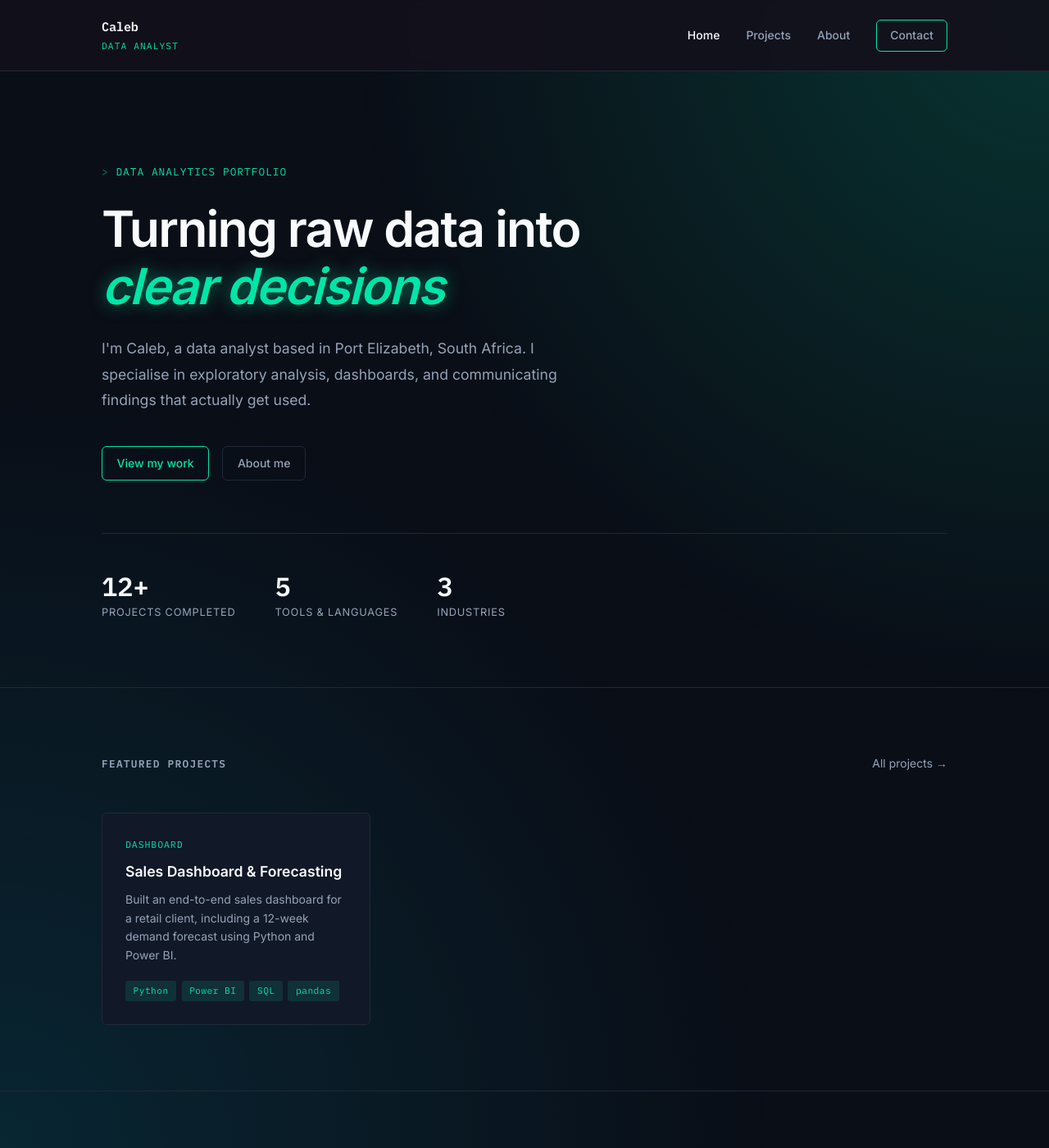
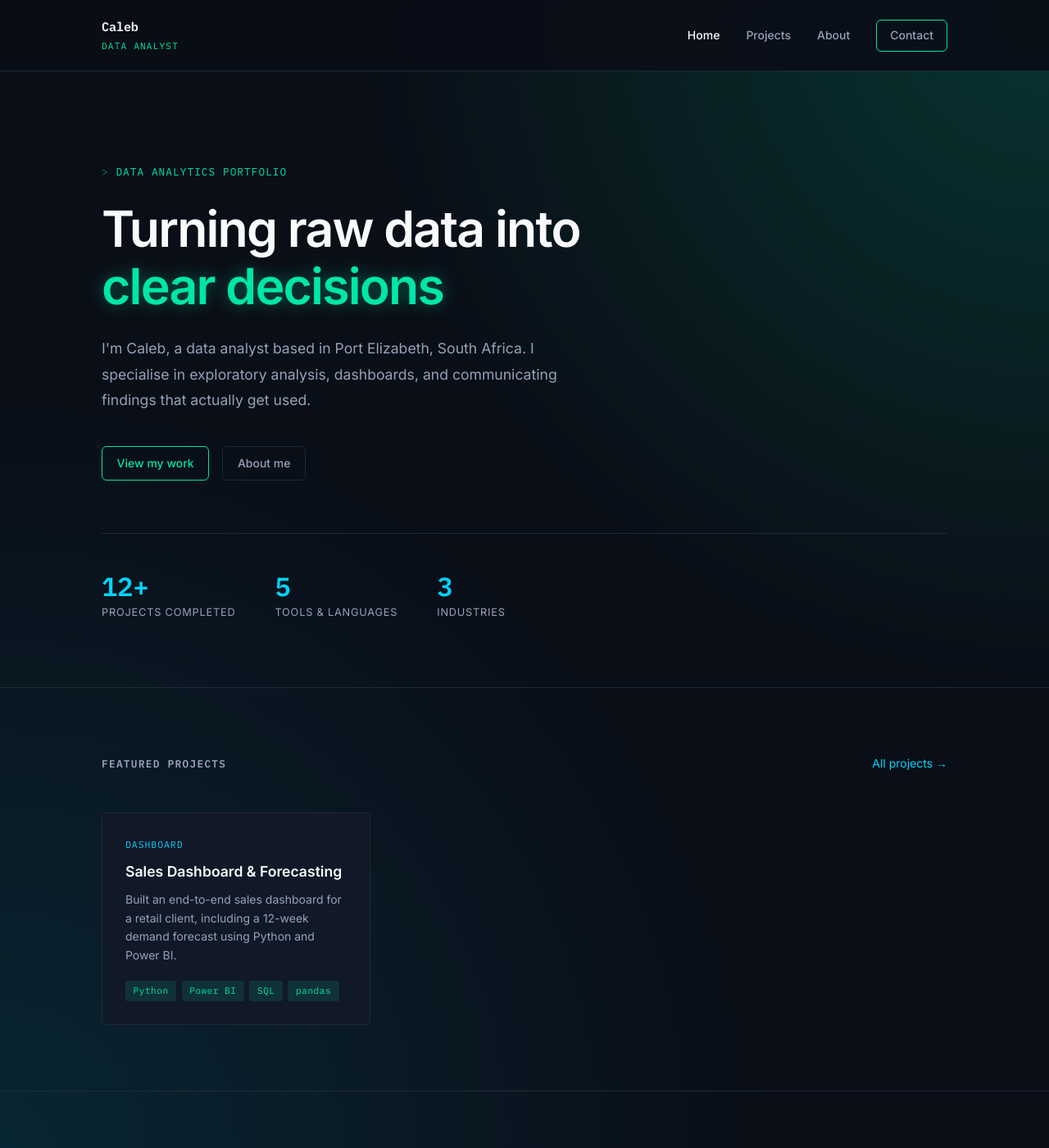
Before and after one commit to Shazilazi/Shazilazi.github.io, a Jekyll site: the page built from index.md, in a window 1280 px wide and 1400 px high. Shown: the whole window at 82% size. Built offline with Jekyll 4.4.1, drawn with Linux system fonts in a browser that asks for light colours.

Commit message:
Update style.css

```diff
--- a/assets/css/style.css
+++ b/assets/css/style.css
@@ -2,18 +2,23 @@
    TOKENS
    ============================================ */
 :root {
-  --bg:         #0A0E17;
-  --surface:    #111827;
-  --border:     #1F2937;
+  --bg:          #0A0E17;
+  --surface:     #111827;
+  --border:      #1F2937;
+  --text:        #F8FAFC;
+  --muted:       #94A3B8;
 
-  --text:       #F8FAFC;
-  --muted:      #94A3B8;
+  --accent:      #00E5A8;
+  --accent-dim:  rgba(0, 229, 168, 0.12);
 
-  --accent:     #00E5A8;
-  --accent-dim: rgba(0,229,168,0.12);
+  --accent2:     #00D4FF;
+  --accent2-dim: rgba(0, 212, 255, 0.12);
 
-   --font-mono: 'IBM Plex Mono', monospace;--font-sans: 'Inter', system-ui, sans-serif;
-   --radius: 6px;--max-w: 1080px;
+  --font-mono: 'IBM Plex Mono', monospace;
+  --font-sans: 'Inter', system-ui, sans-serif;
+
+  --radius: 6px;
+  --max-w: 1080px;
 }
 
 /* ============================================
@@ -32,23 +37,15 @@ a { color: var(--accent); text-decoration: none; }
 a:hover { text-decoration: underline; }
 img { max-width: 100%; display: block; }
 
+/* Ambient background glow — fixed so it doesn't scroll with the page.
+   Top-right uses primary teal, bottom-left uses secondary cyan. */
 body::before {
   content: "";
   position: fixed;
   inset: 0;
-
   background:
-    radial-gradient(
-      circle at top right,
-      rgba(0, 229, 168, 0.18) 0%,
-      transparent 45%
-    ),
-    radial-gradient(
-      circle at bottom left,
-      rgba(0, 212, 255, 0.12) 0%,
-      transparent 50%
-    );
-
+    radial-gradient(circle at top right, rgba(0, 229, 168, 0.18) 0%, transparent 45%),
+    radial-gradient(circle at bottom left, rgba(0, 212, 255, 0.12) 0%, transparent 50%);
   pointer-events: none;
   z-index: -1;
 }
@@ -70,7 +67,7 @@ body::before {
   padding: 1.25rem 0;
   position: sticky;
   top: 0;
-  background: rgba(19, 17, 28, 0.92);
+  background: rgba(10, 14, 23, 0.92);
   backdrop-filter: blur(8px);
   z-index: 100;
 }
@@ -131,7 +128,7 @@ body::before {
 }
 .btn:hover {
   background: var(--accent);
-  color: #fff;
+  color: #000;
   text-decoration: none;
 }
 .btn--nav { padding: 0.4rem 1rem; }
@@ -147,45 +144,6 @@ body::before {
 /* ============================================
    HERO
    ============================================ */
-/*.hero {
-  position: relative;
-  overflow: hidden;
-}
-
-.hero::before {
-  content: "";
-  position: absolute;
-  inset: 0;
-
-  background-image:
-    linear-gradient(rgba(255,255,255,0.03) 1px, transparent 1px),
-    linear-gradient(90deg, rgba(255,255,255,0.03) 1px, transparent 1px);
-
-  background-size: 40px 40px;
-
-  pointer-events: none;
-}*/
-
-/*.hero {
-  position: relative;
-  overflow: hidden;
-}
-
-.hero::before {
-  content: "";
-  position: absolute;
-  inset: 0;
-
-  background:
-    radial-gradient(
-      circle at top right,
-      rgba(0,229,168,0.25),
-      transparent 75%
-    );
-
-  pointer-events: none;
-}*/
-
 .hero {
   padding: 7rem 0 5rem;
   border-bottom: 1px solid var(--border);
@@ -211,13 +169,10 @@ body::before {
   margin-bottom: 1.5rem;
 }
 .hero__title em {
-  color: var(--accent);
-  text-shadow: 0 0 20px rgba(0,229,168,0.5);/*0.4*/
-}
-/*.hero__title em {
   font-style: normal;
   color: var(--accent);
-}*/
+  text-shadow: 0 0 20px rgba(0, 229, 168, 0.4);
+}
 .hero__sub {
   font-size: 1.1rem;
   color: var(--muted);
@@ -242,7 +197,7 @@ body::before {
   font-family: var(--font-mono);
   font-size: 2rem;
   font-weight: 600;
-  color: var(--text);
+  color: var(--accent2);
   line-height: 1;
 }
 .stat__label {
@@ -277,7 +232,7 @@ body::before {
 }
 .section__link {
   font-size: 0.875rem;
-  color: var(--muted);
+  color: var(--accent2);
   transition: color 0.2s;
 }
 .section__link:hover {
@@ -318,7 +273,7 @@ body::before {
 .project-card__category {
   font-family: var(--font-mono);
   font-size: 0.72rem;
-  color: var(--accent);
+  color: var(--accent2);
   text-transform: uppercase;
   letter-spacing: 0.08em;
 }
@@ -460,7 +415,7 @@ body::before {
 .about-sidebar__role {
   font-family: var(--font-mono);
   font-size: 0.8rem;
-  color: var(--accent);
+  color: var(--accent2);
   margin-bottom: 1.5rem;
 }
 .about-sidebar__links {
@@ -507,7 +462,7 @@ body::before {
 }
 .back-link {
   font-size: 0.875rem;
-  color: var(--muted);
+  color: var(--accent2);
   display: block;
   margin-bottom: 2rem;
   transition: color 0.2s;
@@ -551,6 +506,7 @@ body::before {
   font-size: 1.2rem;
   font-weight: 600;
   margin: 2rem 0 0.75rem;
+  color: var(--accent2);
 }
 .project-detail__body p {
   color: var(--muted);
@@ -613,7 +569,7 @@ body::before {
   text-decoration: none;
 }
 .contact-link__label {
-  color: var(--muted);
+  color: var(--accent2);
   font-size: 0.75rem;
   font-family: var(--font-mono);
   margin-bottom: 0.2rem;
```
